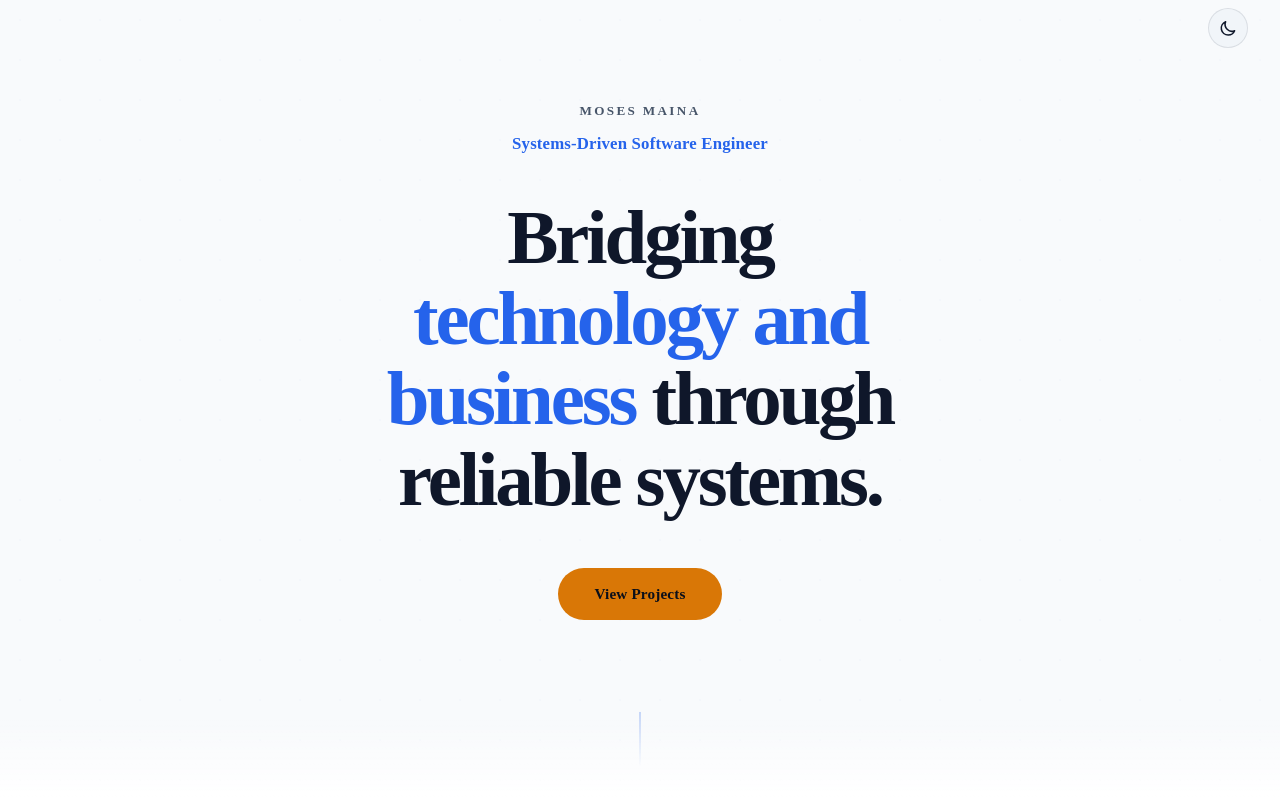
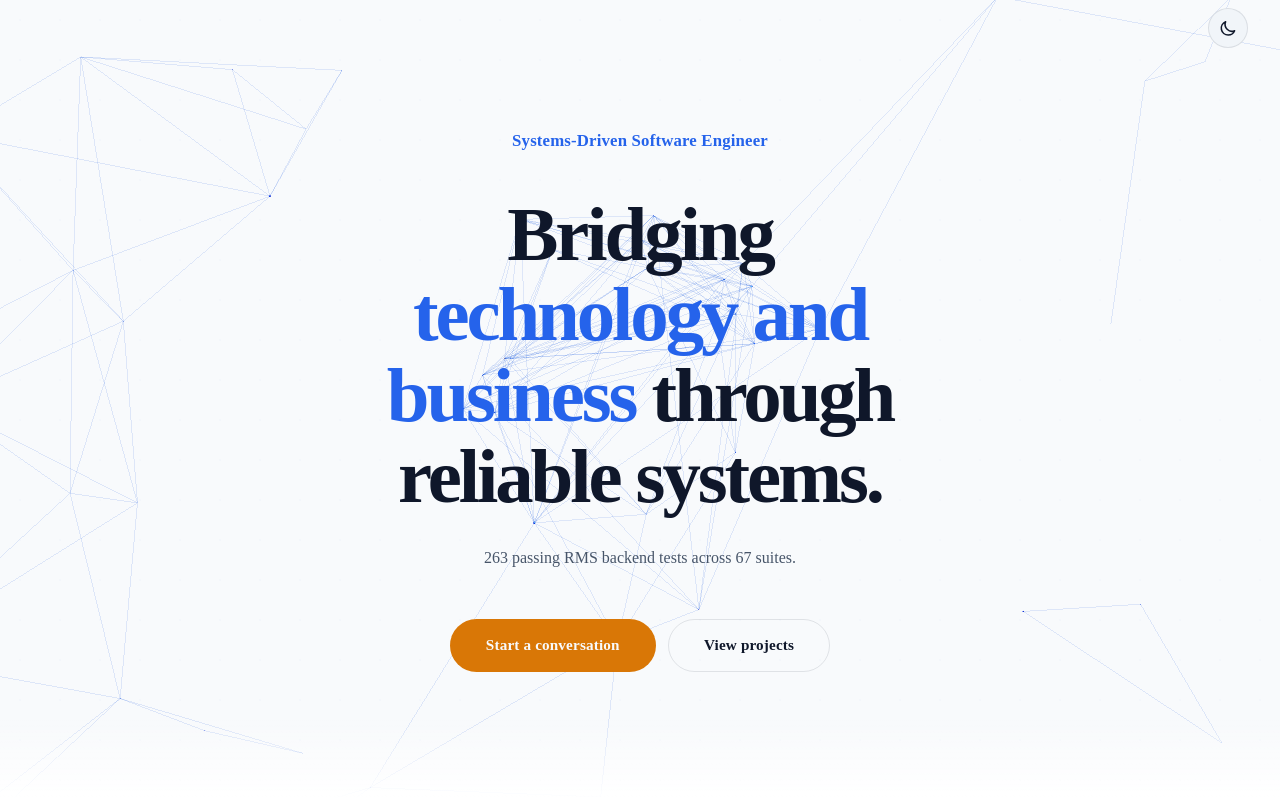
Before and after one commit to CamlineKe/portfolio, a Next.js app: page / in a window 1280 px wide. Shown: the top 800 px of the page. Built offline with nearby package versions, Linux system fonts and the light colour scheme.

Commit message:
feat(hero): add proof line and persistent particles
Drop hero name and scroll cue, add RMS proof and dual CTAs, and keep the
particle field running without scroll fade.

```diff
--- a/components/Hero.tsx
+++ b/components/Hero.tsx
@@ -1,6 +1,5 @@
-import React, { useState, useEffect } from 'react';
-import { motion, useReducedMotion, useScroll, useTransform } from 'framer-motion';
-import { scrollToSection } from '../utils/helpers';
+import React from 'react';
+import { motion, useReducedMotion } from 'framer-motion';
 import { useCanHover } from '../hooks/useCanHover';
 import { hoverLift } from '../utils/motion';
 import styles from '../styles/Hero.module.css';
@@ -11,28 +10,10 @@ const Hero: React.FC = () => {
   const canHover = useCanHover();
   const enableHoverMotion = canHover && !prefersReducedMotion;
 
-  // Track scroll progress through the hero section (0 = top, 1 = fully scrolled past)
-  const { scrollYProgress } = useScroll();
-  const [scrollProgress, setScrollProgress] = useState(0);
-
-  useEffect(() => {
-    const unsubscribe = scrollYProgress.on('change', (latest) => {
-      // Map first 100vh of scroll to 0-1 progress
-      const heroHeight = window.innerHeight;
-      const rawProgress = (latest * document.documentElement.scrollHeight) / heroHeight;
-      setScrollProgress(Math.min(Math.max(rawProgress, 0), 1));
-    });
-    return unsubscribe;
-  }, [scrollYProgress]);
-
-  // Parallax: content fades and lifts as user scrolls
-  const contentOpacity = useTransform(scrollYProgress, [0, 0.3], [1, 0]);
-  const contentY = useTransform(scrollYProgress, [0, 0.3], [0, -40]);
-
   return (
     <section className={styles.hero} id="hero">
       <div className={styles.networkWrapper} aria-hidden="true">
-        <ParticleNetwork scrollProgress={scrollProgress} />
+        <ParticleNetwork />
       </div>
 
       <div className={`container ${styles.heroContainer}`}>
@@ -41,13 +22,7 @@ const Hero: React.FC = () => {
           initial={prefersReducedMotion ? { opacity: 1 } : { opacity: 0, y: 20 }}
           animate={{ opacity: 1, y: 0 }}
           transition={{ duration: prefersReducedMotion ? 0.2 : 0.7, ease: 'easeOut' }}
-          style={
-            prefersReducedMotion
-              ? undefined
-              : { opacity: contentOpacity, y: contentY }
-          }
         >
-          <span className={styles.name}>MOSES MAINA</span>
           <span className={styles.role}>Systems-Driven Software Engineer</span>
 
           <h1 className={styles.headline}>
@@ -56,27 +31,30 @@ const Hero: React.FC = () => {
             through reliable systems.
           </h1>
 
-          <motion.button
-            className={styles.ctaButton}
-            onClick={() => scrollToSection('projects')}
-            whileHover={hoverLift(enableHoverMotion, -2, 1.03)}
-            whileTap={prefersReducedMotion ? undefined : { scale: 0.97 }}
-          >
-            View Projects
-          </motion.button>
+          <p className={styles.proof}>
+            263 passing RMS backend tests across 67 suites.
+          </p>
+
+          <div className={styles.ctaRow}>
+            <motion.a
+              href="#contact"
+              className={styles.ctaPrimary}
+              whileHover={hoverLift(enableHoverMotion, -2, 1.03)}
+              whileTap={prefersReducedMotion ? undefined : { scale: 0.97 }}
+            >
+              Start a conversation
+            </motion.a>
+            <motion.a
+              href="#projects"
+              className={styles.ctaSecondary}
+              whileHover={hoverLift(enableHoverMotion, -2, 1.02)}
+              whileTap={prefersReducedMotion ? undefined : { scale: 0.97 }}
+            >
+              View projects
+            </motion.a>
+          </div>
         </motion.div>
       </div>
-
-      {/* Scroll indicator */}
-      <motion.div
-        className={styles.scrollIndicator}
-        initial={prefersReducedMotion ? { opacity: 0.6 } : { opacity: 0 }}
-        animate={{ opacity: 0.6 }}
-        transition={{ delay: 1.5, duration: 0.8 }}
-        aria-hidden="true"
-      >
-        <div className={styles.scrollLine} />
-      </motion.div>
     </section>
   );
 };
--- a/components/ParticleNetwork.tsx
+++ b/components/ParticleNetwork.tsx
@@ -3,15 +3,15 @@ import { Canvas, useFrame, useThree } from '@react-three/fiber';
 import { useReducedMotion } from 'framer-motion';
 import * as THREE from 'three';
 
-const ACCENT_BLUE = new THREE.Color('#3b82f6');
-const AMBER_SPARK = new THREE.Color('#f59e0b');
-const EDGE_COLOR = new THREE.Color('#3b82f6');
 const CONNECTION_DISTANCE = 3.2;
 const BASE_EDGE_OPACITY = 0.13;
 const HUB_ATTRACTION_RADIUS = 4;
 const HUB_MIN_DISTANCE = 0.5;
 const CURSOR_REPEL_RADIUS = 1.5;
 const CURSOR_ATTRACT_RADIUS = 4;
+const BOUND_X = 7;
+const BOUND_Y = 5;
+const BOUND_Z = 3;
 
 const HUB_POSITIONS = [
   [-4.5, 2.5, -1],
@@ -21,6 +21,21 @@ const HUB_POSITIONS = [
   [4.5, -2.5, -1],
 ] as const;
 const HUB_COUNT = HUB_POSITIONS.length;
+
+interface ThemeColors {
+  accent: THREE.Color;
+  spark: THREE.Color;
+}
+
+function readThemeColors(): ThemeColors {
+  const styles = getComputedStyle(document.documentElement);
+  const accent = styles.getPropertyValue('--color-accent').trim() || '#3b82f6';
+  const spark = styles.getPropertyValue('--color-spark').trim() || '#f59e0b';
+  return {
+    accent: new THREE.Color(accent),
+    spark: new THREE.Color(spark),
+  };
+}
 
 interface ParticleData {
   positions: Float32Array;
@@ -32,7 +47,7 @@ interface ParticleData {
   hubCount: number;
 }
 
-function createParticleData(count: number): ParticleData {
+function createParticleData(count: number, themeColors: ThemeColors): ParticleData {
   const positions = new Float32Array(count * 3);
   const velocities = new Float32Array(count * 3);
   const colors = new Float32Array(count * 3);
@@ -50,22 +65,19 @@ function createParticleData(count: number): ParticleData {
       positions[i3 + 1] = y;
       positions[i3 + 2] = z;
     } else {
-      // Distribute regular particles in a bounded volume
       positions[i3] = (Math.random() - 0.5) * 14;
       positions[i3 + 1] = (Math.random() - 0.5) * 10;
       positions[i3 + 2] = (Math.random() - 0.5) * 6;
     }
 
-    // Hub nodes drift more slowly than regular particles
     const velocityScale = isHub ? 0.001 : 0.003;
     velocities[i3] = (Math.random() - 0.5) * velocityScale;
     velocities[i3 + 1] = (Math.random() - 0.5) * velocityScale;
     velocities[i3 + 2] =
       (Math.random() - 0.5) * (isHub ? 0.001 : 0.002);
 
-    // Hubs are blue; 1 in 8 regular particles provides an amber spark
     const isAmber = !isHub && i % 8 === 0;
-    const color = isAmber ? AMBER_SPARK : ACCENT_BLUE;
+    const color = isAmber ? themeColors.spark : themeColors.accent;
     colors[i3] = color.r;
     colors[i3 + 1] = color.g;
     colors[i3 + 2] = color.b;
@@ -90,21 +102,25 @@ function createParticleData(count: number): ParticleData {
 }
 
 interface NetworkSceneProps {
-  scrollProgress: number;
-  reducedMotion: boolean;
+  isActive: boolean;
+  themeColors: ThemeColors;
 }
 
-function NetworkScene({ scrollProgress, reducedMotion }: NetworkSceneProps) {
+function NetworkScene({ isActive, themeColors }: NetworkSceneProps) {
   const pointsRef = useRef<THREE.Points>(null);
   const linesRef = useRef<THREE.LineSegments>(null);
   const mouseRef = useRef(new THREE.Vector2(0, 0));
-  const { size, viewport } = useThree();
+  const linePositionsRef = useRef<Float32Array | null>(null);
+  const { size, viewport, invalidate } = useThree();
 
   const particleCount = size.width < 768 ? 28 : 55;
+  const maxLineVertices = (particleCount * (particleCount - 1)) / 2 * 2;
 
-  const data = useMemo(() => createParticleData(particleCount), [particleCount]);
+  const data = useMemo(
+    () => createParticleData(particleCount, themeColors),
+    [particleCount, themeColors]
+  );
 
-  // Vertex shader for particles with per-particle opacity and size
   const particleMaterial = useMemo(
     () =>
       new THREE.ShaderMaterial({
@@ -147,68 +163,64 @@ function NetworkScene({ scrollProgress, reducedMotion }: NetworkSceneProps) {
     []
   );
 
-  // Line material for edges
   const lineMaterial = useMemo(
     () =>
       new THREE.LineBasicMaterial({
-        color: EDGE_COLOR,
+        color: themeColors.accent,
         transparent: true,
         opacity: BASE_EDGE_OPACITY,
         blending: THREE.AdditiveBlending,
         depthWrite: false,
       }),
-    []
+    [themeColors]
   );
 
-  // Track mouse in normalized device coordinates
   useEffect(() => {
-    const handleMouseMove = (e: MouseEvent) => {
-      mouseRef.current.x = (e.clientX / window.innerWidth) * 2 - 1;
-      mouseRef.current.y = -(e.clientY / window.innerHeight) * 2 + 1;
+    lineMaterial.color.copy(themeColors.accent);
+  }, [lineMaterial, themeColors]);
+
+  useEffect(() => {
+    if (!isActive) return;
+
+    const handleMouseMove = (event: MouseEvent) => {
+      mouseRef.current.x = (event.clientX / window.innerWidth) * 2 - 1;
+      mouseRef.current.y = -(event.clientY / window.innerHeight) * 2 + 1;
     };
 
     if (size.width >= 768) {
       window.addEventListener('mousemove', handleMouseMove, { passive: true });
       return () => window.removeEventListener('mousemove', handleMouseMove);
     }
-  }, [size.width]);
+  }, [isActive, size.width]);
 
   useFrame(() => {
-    if (!pointsRef.current || reducedMotion) return;
+    if (!isActive || !pointsRef.current) return;
 
     const positions = pointsRef.current.geometry.attributes.position
       .array as Float32Array;
 
-    // Scroll-driven dispersion: particles drift apart and fade as scroll progresses
-    const dispersal = scrollProgress * 4;
-    const globalOpacity = Math.max(0, 1 - scrollProgress * 1.5);
-    particleMaterial.uniforms.uGlobalOpacity.value = globalOpacity;
+    particleMaterial.uniforms.uGlobalOpacity.value = 1;
     if (lineMaterial.opacity !== undefined) {
-      lineMaterial.opacity = BASE_EDGE_OPACITY * globalOpacity;
+      lineMaterial.opacity = BASE_EDGE_OPACITY;
     }
 
-    // Mouse influence in world coordinates
     const mouseWorldX = mouseRef.current.x * viewport.width * 0.5;
     const mouseWorldY = mouseRef.current.y * viewport.height * 0.5;
 
-    const boundX = 7 + dispersal;
-    const boundY = 5 + dispersal;
-    const boundZ = 3 + dispersal * 0.5;
     const hubMinDistanceSq = HUB_MIN_DISTANCE * HUB_MIN_DISTANCE;
     const hubAttractionRadiusSq =
       HUB_ATTRACTION_RADIUS * HUB_ATTRACTION_RADIUS;
     const cursorAttractionRadiusSq =
       CURSOR_ATTRACT_RADIUS * CURSOR_ATTRACT_RADIUS;
+    const connectionDistanceSq = CONNECTION_DISTANCE * CONNECTION_DISTANCE;
 
     for (let i = 0; i < data.count; i++) {
       const i3 = i * 3;
 
-      // Apply velocity
       positions[i3] += data.velocities[i3];
       positions[i3 + 1] += data.velocities[i3 + 1];
       positions[i3 + 2] += data.velocities[i3 + 2];
 
-      // Pull regular particles toward their nearest hub
       if (i >= data.hubCount) {
         let nearestHubIndex = -1;
         let nearestHubDistanceSq = Number.POSITIVE_INFINITY;
@@ -244,20 +256,11 @@ function NetworkScene({ scrollProgress, reducedMotion }: NetworkSceneProps) {
         }
       }
 
-      // Scroll dispersal push
-      if (scrollProgress > 0) {
-        positions[i3 + 1] -= scrollProgress * 0.02;
-      }
-
-      // Mouse repulsion nearby and attraction at medium range
       if (size.width >= 768) {
         const dx = positions[i3] - mouseWorldX;
         const dy = positions[i3 + 1] - mouseWorldY;
         const distSq = dx * dx + dy * dy;
-        if (
-          distSq < cursorAttractionRadiusSq &&
-          distSq > 0.01
-        ) {
+        if (distSq < cursorAttractionRadiusSq && distSq > 0.01) {
           const dist = Math.sqrt(distSq);
 
           if (dist < CURSOR_REPEL_RADIUS) {
@@ -272,17 +275,20 @@ function NetworkScene({ scrollProgress, reducedMotion }: NetworkSceneProps) {
         }
       }
 
-      // Boundary bounce
-      if (Math.abs(positions[i3]) > boundX) data.velocities[i3] *= -1;
-      if (Math.abs(positions[i3 + 1]) > boundY) data.velocities[i3 + 1] *= -1;
-      if (Math.abs(positions[i3 + 2]) > boundZ) data.velocities[i3 + 2] *= -1;
+      if (Math.abs(positions[i3]) > BOUND_X) data.velocities[i3] *= -1;
+      if (Math.abs(positions[i3 + 1]) > BOUND_Y) data.velocities[i3 + 1] *= -1;
+      if (Math.abs(positions[i3 + 2]) > BOUND_Z) data.velocities[i3 + 2] *= -1;
     }
 
     pointsRef.current.geometry.attributes.position.needsUpdate = true;
 
-    // Update edges
     if (linesRef.current) {
-      const linePositions: number[] = [];
+      if (!linePositionsRef.current) {
+        linePositionsRef.current = new Float32Array(maxLineVertices * 3);
+      }
+
+      const linePositions = linePositionsRef.current;
+      let vertexCount = 0;
 
       for (let i = 0; i < data.count; i++) {
         for (let j = i + 1; j < data.count; j++) {
@@ -293,22 +299,36 @@ function NetworkScene({ scrollProgress, reducedMotion }: NetworkSceneProps) {
           const dz = positions[i3 + 2] - positions[j3 + 2];
           const distSq = dx * dx + dy * dy + dz * dz;
 
-          if (distSq < CONNECTION_DISTANCE * CONNECTION_DISTANCE) {
-            linePositions.push(
-              positions[i3], positions[i3 + 1], positions[i3 + 2],
-              positions[j3], positions[j3 + 1], positions[j3 + 2]
-            );
+          if (distSq < connectionDistanceSq) {
+            linePositions[vertexCount++] = positions[i3];
+            linePositions[vertexCount++] = positions[i3 + 1];
+            linePositions[vertexCount++] = positions[i3 + 2];
+            linePositions[vertexCount++] = positions[j3];
+            linePositions[vertexCount++] = positions[j3 + 1];
+            linePositions[vertexCount++] = positions[j3 + 2];
           }
         }
       }
 
       const lineGeometry = linesRef.current.geometry as THREE.BufferGeometry;
-      lineGeometry.setAttribute(
-        'position',
-        new THREE.Float32BufferAttribute(linePositions, 3)
-      );
-      lineGeometry.attributes.position.needsUpdate = true;
+      let positionAttribute = lineGeometry.getAttribute(
+        'position'
+      ) as THREE.BufferAttribute | undefined;
+
+      if (!positionAttribute) {
+        positionAttribute = new THREE.BufferAttribute(linePositions, 3);
+        lineGeometry.setAttribute('position', positionAttribute);
+      } else {
+        (positionAttribute.array as Float32Array).set(
+          linePositions.subarray(0, vertexCount)
+        );
+        positionAttribute.needsUpdate = true;
+      }
+
+      lineGeometry.setDrawRange(0, vertexCount);
     }
+
+    invalidate();
   });
 
   return (
@@ -340,31 +360,67 @@ function NetworkScene({ scrollProgress, reducedMotion }: NetworkSceneProps) {
   );
 }
 
-interface ParticleNetworkProps {
-  scrollProgress?: number;
-}
+const ParticleNetwork: React.FC = () => {
+  const prefersReducedMotion = useReducedMotion();
+  const reducedMotion = Boolean(prefersReducedMotion);
+  const [visible, setVisible] = useState(false);
+  const [heroInView, setHeroInView] = useState(true);
+  const [tabVisible, setTabVisible] = useState(true);
+  const [themeColors, setThemeColors] = useState<ThemeColors>(() =>
+    typeof document === 'undefined'
+      ? { accent: new THREE.Color('#3b82f6'), spark: new THREE.Color('#f59e0b') }
+      : readThemeColors()
+  );
 
-const ParticleNetwork: React.FC<ParticleNetworkProps> = ({ scrollProgress = 0 }) => {
-  const prefersReducedMotion = useReducedMotion();
-  const [visible, setVisible] = useState(false);
-  const reducedMotion = Boolean(prefersReducedMotion);
+  const isActive = !reducedMotion && heroInView && tabVisible;
 
-  // Delay mount slightly so hero text appears first
   useEffect(() => {
     const timer = setTimeout(() => setVisible(true), 100);
     return () => clearTimeout(timer);
+  }, []);
+
+  useEffect(() => {
+    const hero = document.getElementById('hero');
+    if (!hero) return;
+
+    const observer = new IntersectionObserver(
+      ([entry]) => setHeroInView(entry.isIntersecting),
+      { threshold: 0 }
+    );
+    observer.observe(hero);
+    return () => observer.disconnect();
+  }, []);
+
+  useEffect(() => {
+    const handleVisibility = () => setTabVisible(!document.hidden);
+    document.addEventListener('visibilitychange', handleVisibility);
+    return () => document.removeEventListener('visibilitychange', handleVisibility);
+  }, []);
+
+  useEffect(() => {
+    const syncThemeColors = () => setThemeColors(readThemeColors());
+
+    syncThemeColors();
+    const observer = new MutationObserver(syncThemeColors);
+    observer.observe(document.documentElement, {
+      attributes: true,
+      attributeFilter: ['data-theme'],
+    });
+
+    return () => observer.disconnect();
   }, []);
 
   const handleCreated = useCallback((state: { gl: THREE.WebGLRenderer }) => {
     state.gl.setPixelRatio(Math.min(window.devicePixelRatio, 2));
   }, []);
 
-  if (!visible) return null;
+  if (!visible || reducedMotion) return null;
 
   return (
     <Canvas
       camera={{ position: [0, 0, 8], fov: 55 }}
       dpr={[1, 2]}
+      frameloop={isActive ? 'always' : 'demand'}
       gl={{ antialias: false, alpha: true, powerPreference: 'high-performance' }}
       style={{
         position: 'absolute',
@@ -373,10 +429,7 @@ const ParticleNetwork: React.FC<ParticleNetworkProps> = ({ scrollProgress = 0 })
       }}
       onCreated={handleCreated}
     >
-      <NetworkScene
-        scrollProgress={scrollProgress}
-        reducedMotion={reducedMotion}
-      />
+      <NetworkScene isActive={isActive} themeColors={themeColors} />
     </Canvas>
   );
 };
--- a/styles/Hero.module.css
+++ b/styles/Hero.module.css
@@ -70,15 +70,6 @@
   max-width: 52rem;
 }
 
-.name {
-  font-family: var(--font-mono);
-  color: var(--color-text-secondary);
-  font-size: clamp(0.72rem, 1.8vw, 0.82rem);
-  font-weight: 600;
-  letter-spacing: 0.18em;
-  margin-bottom: 0.6rem;
-}
-
 .role {
   color: var(--color-accent);
   font-size: clamp(0.88rem, 2.2vw, 1.05rem);
@@ -89,7 +80,7 @@
 
 .headline {
   max-width: 16ch;
-  margin: 0 0 clamp(2rem, 5vw, 3rem);
+  margin: 0 0 clamp(1.25rem, 3vw, 1.75rem);
   color: var(--color-text-primary);
   font-size: clamp(2.4rem, 8vw, 5rem);
   font-weight: 800;
@@ -102,75 +93,79 @@
   color: var(--color-accent);
 }
 
-.ctaButton {
+.proof {
+  max-width: 28rem;
+  margin: 0 0 clamp(2rem, 5vw, 3rem);
+  color: var(--color-text-secondary);
+  font-size: clamp(0.9rem, 2vw, 1rem);
+  line-height: 1.6;
+  text-wrap: pretty;
+}
+
+.ctaRow {
+  display: flex;
+  flex-wrap: wrap;
+  align-items: center;
+  justify-content: center;
+  gap: 0.75rem;
+}
+
+.ctaPrimary,
+.ctaSecondary {
   display: inline-flex;
   align-items: center;
   justify-content: center;
   min-height: 3.2rem;
   padding: 0.85rem 2.2rem;
-  border: 1px solid transparent;
   border-radius: var(--radius-full);
-  background: var(--color-spark);
-  color: #0a0f1a;
   font-family: var(--font-sans);
   font-size: 0.95rem;
   font-weight: 700;
   letter-spacing: 0.01em;
+  text-decoration: none;
   cursor: pointer;
   transition:
     background-color var(--transition-fast),
+    border-color var(--transition-fast),
+    color var(--transition-fast),
     transform var(--transition-fast),
     box-shadow var(--transition-fast);
 }
 
+.ctaPrimary {
+  border: 1px solid transparent;
+  background: var(--color-spark);
+  color: var(--color-base);
+}
+
+.ctaSecondary {
+  border: 1px solid var(--color-border);
+  background: transparent;
+  color: var(--color-text-primary);
+}
+
 @media (hover: hover) and (pointer: fine) {
-  .ctaButton:hover {
-    background: #fbbf24;
-    border-color: #fde68a;
+  .ctaPrimary:hover {
+    background: color-mix(in srgb, var(--color-spark) 88%, white);
+    border-color: color-mix(in srgb, var(--color-spark) 70%, white);
     box-shadow:
-      0 0 20px rgba(245, 158, 11, 0.25),
-      0 4px 12px rgba(245, 158, 11, 0.15);
+      0 0 20px rgba(var(--color-spark-rgb), 0.25),
+      0 4px 12px rgba(var(--color-spark-rgb), 0.15);
+  }
+
+  .ctaSecondary:hover {
+    border-color: var(--color-border-hover);
+    color: var(--color-accent);
+    background: rgba(var(--color-accent-rgb), 0.08);
   }
 }
 
-.ctaButton:focus-visible {
+.ctaPrimary:focus-visible,
+.ctaSecondary:focus-visible {
   outline: 2px solid var(--color-spark);
   outline-offset: 3px;
 }
 
-/* Scroll indicator */
-.scrollIndicator {
-  position: absolute;
-  bottom: clamp(1.5rem, 4vw, 2.5rem);
-  left: 50%;
-  transform: translateX(-50%);
-  z-index: 3;
-}
-
-.scrollLine {
-  width: 1px;
-  height: 3rem;
-  background: linear-gradient(
-    to bottom,
-    var(--color-accent),
-    transparent
-  );
-  animation: scrollPulse 2s ease-in-out infinite;
-}
-
-@keyframes scrollPulse {
-  0%, 100% {
-    opacity: 0.3;
-    transform: scaleY(1);
-  }
-  50% {
-    opacity: 0.8;
-    transform: scaleY(1.15);
-    transform-origin: top;
-  }
-}
-
-/* Responsive */
 @media (min-width: 900px) {
   .headline {
     font-size: clamp(4rem, 6vw, 5.5rem);
@@ -182,15 +177,17 @@
   .headline {
     font-size: clamp(2rem, 9vw, 2.6rem);
   }
+
+  .ctaPrimary,
+  .ctaSecondary {
+    width: 100%;
+    max-width: 18rem;
+  }
 }
 
 @media (prefers-reduced-motion: reduce) {
-  .ctaButton {
+  .ctaPrimary,
+  .ctaSecondary {
     transition-duration: 0.01ms;
   }
-
-  .scrollLine {
-    animation: none;
-    opacity: 0.5;
-  }
 }
```
